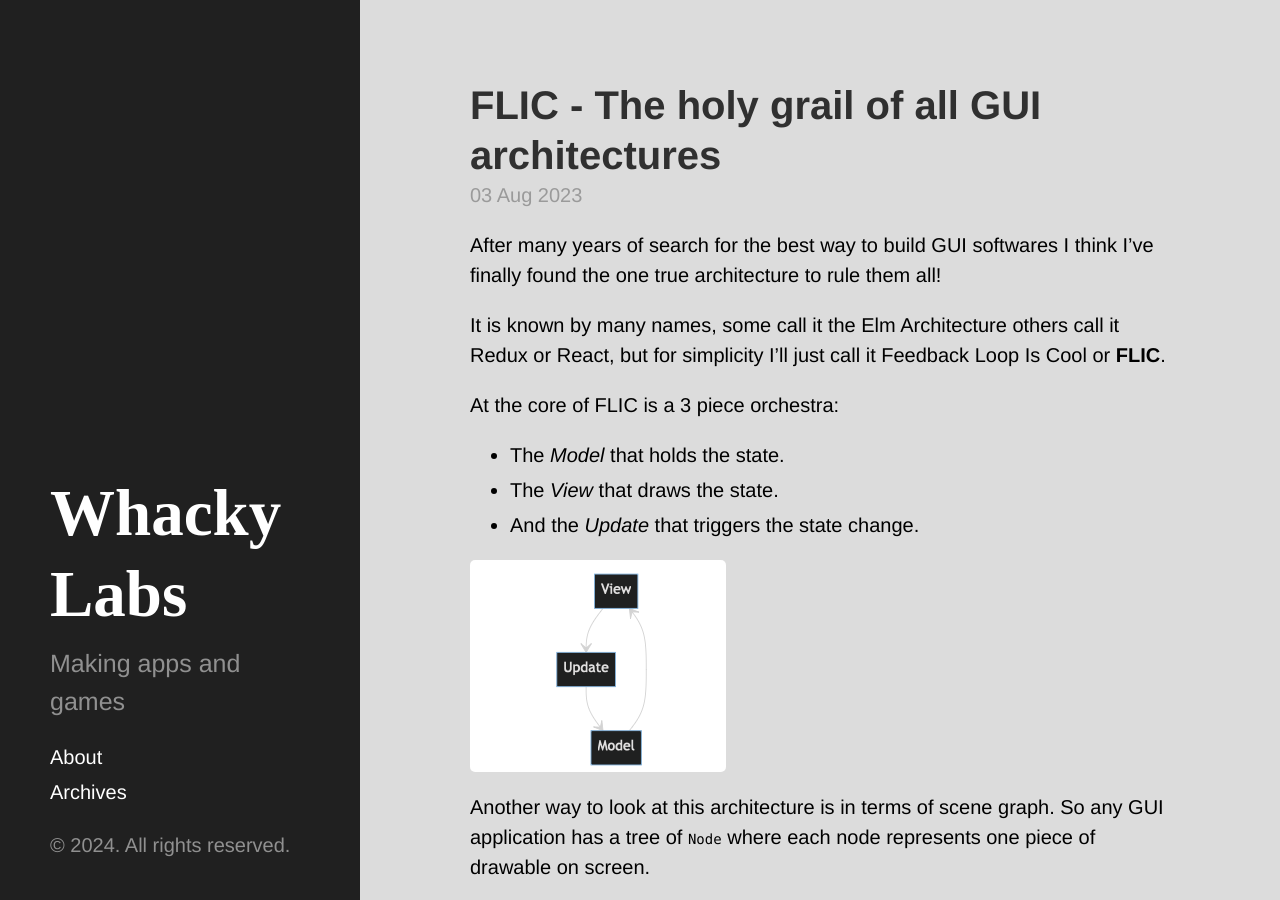
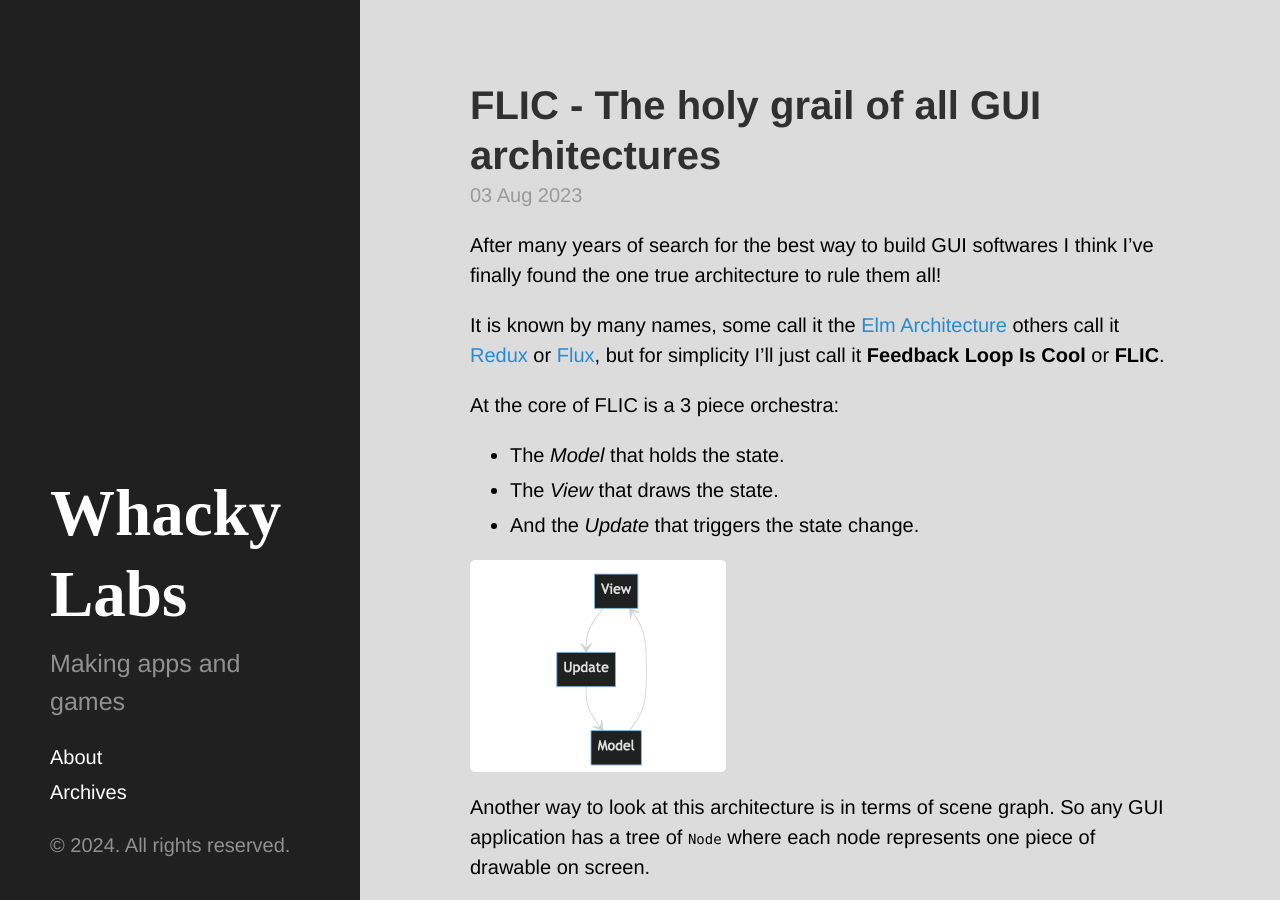
Before and after one commit to chunkyguy/chunkyguy.github.io, a Jekyll site: the page built from _posts/2023-08-03-flic-uikit.md, in a window 1280 px wide and 900 px high. Built offline with Jekyll 4.4.1, drawn with Linux system fonts in a browser that asks for light colours.

Commit message:
Update 2023-08-03-flic-uikit.md

```diff
--- a/_posts/2023-08-03-flic-uikit.md
+++ b/_posts/2023-08-03-flic-uikit.md
@@ -8,7 +8,7 @@ published: true
 
 After many years of search for the best way to build GUI softwares I think I've finally found the one true architecture to rule them all!
 
-It is known by many names, some call it the Elm Architecture others call it Redux or React, but for simplicity I'll just call it Feedback Loop Is Cool or **FLIC**.
+It is known by many names, some call it the [Elm Architecture](https://guide.elm-lang.org/architecture/) others call it [Redux](https://redux.js.org/) or [Flux](https://facebookarchive.github.io/flux/), but for simplicity I'll just call it **Feedback Loop Is Cool** or **FLIC**.
 
 At the core of FLIC is a 3 piece orchestra:
 - The *Model* that holds the state.
```
